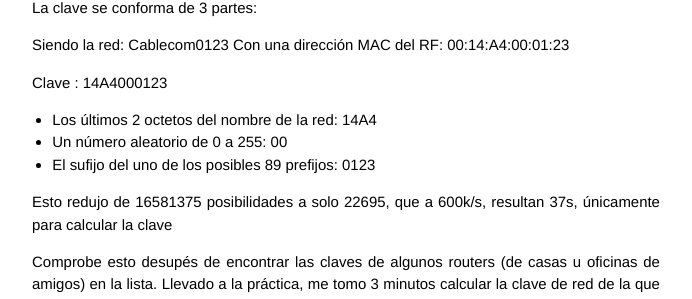
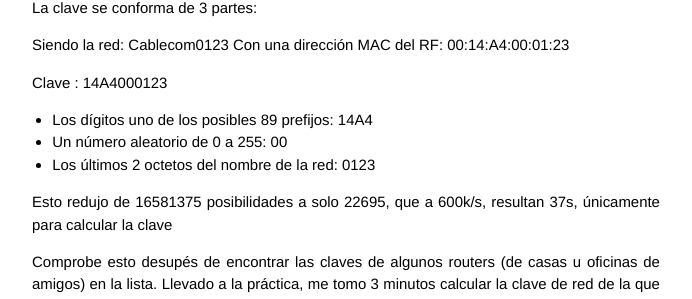
Before and after one commit to Mackaber/Mackaber.github.io, a Jekyll site: the page built from _posts/2014-05-22-vulnerabilidades-cablecom.md, in a window 1280 px wide and 900 px high, scrolled down 2275 px. Shown: the part 149-448 px from the top of the window, without its empty margins (294-986 px from the left). Built offline with Jekyll 4.4.1, drawn with Linux system fonts in a browser that asks for light colours; Markdown is read by kramdown in place of the engine named in the settings.

Commit message:
Correccion de errores

```diff
--- a/_posts/2014-05-22-vulnerabilidades-cablecom.md
+++ b/_posts/2014-05-22-vulnerabilidades-cablecom.md
@@ -66,10 +66,9 @@ Con una dirección MAC del RF:  00:14:A4:00:01:23
 
 Clave : 	 14A4000123
 
-- Los últimos 2 octetos del nombre de la red: 	  14A4
-- Un número aleatorio de 0 a 255: 				   00
-- El sufijo del uno de los posibles 89 prefijos: 0123
-
+- Los dígitos uno de los posibles 89 prefijos: 14A4
+- Un número aleatorio de 0 a 255: 				 00
+- Los últimos 2 octetos del nombre de la red:  0123
 
 Esto redujo de 16581375 posibilidades a solo 22695, que a 600k/s, resultan 37s, únicamente para calcular la clave
 
```
